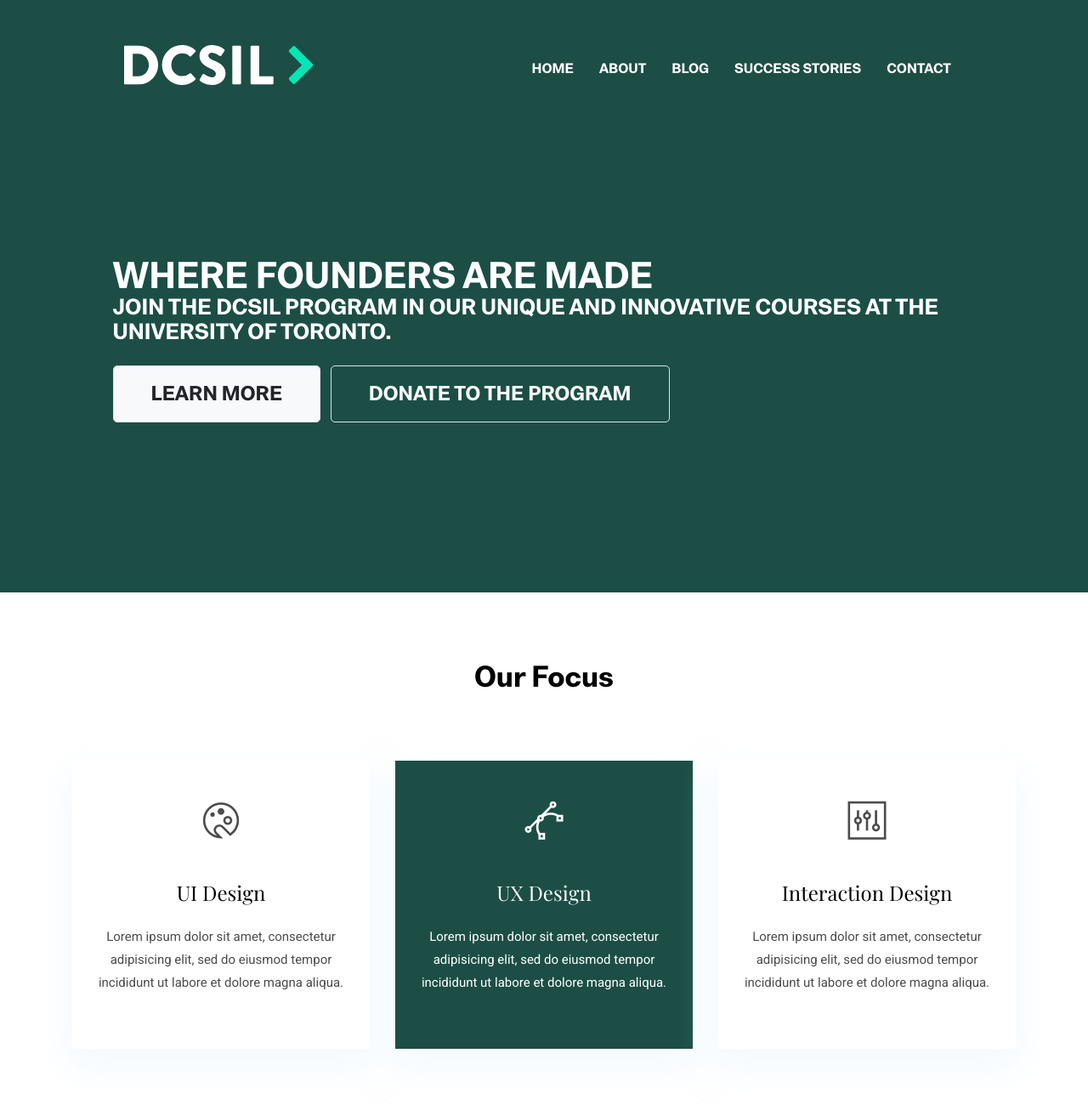
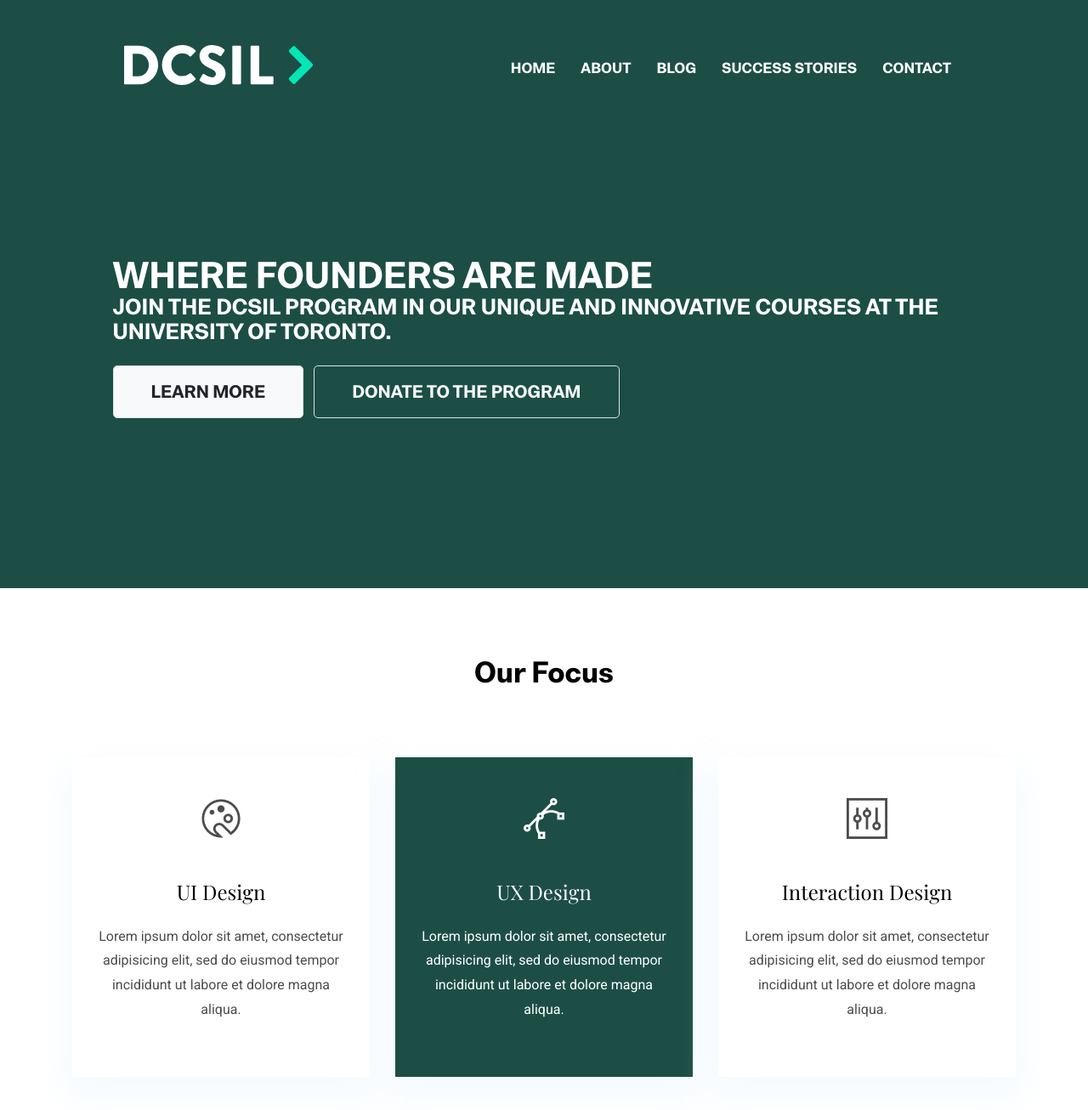
Before and after one commit to dcsil/website, a Jekyll site: the page built from index.html, in a window 1280 px wide and 1400 px high. Shown: the top 1306 px of the window at 85% size. Built offline with Jekyll 4.4.1, drawn with Linux system fonts in a browser that asks for light colours.

Commit message:
Use EM for fonts

```diff
--- a/assets/scss/_buttons.scss
+++ b/assets/scss/_buttons.scss
@@ -1,6 +1,6 @@
 /* Button style */
 .btn {
-  font-size: 22px;
+  font-size: 1.2em;
   font-family: $secondary-font;
   text-transform: capitalize;
   padding: 16px 44px;
@@ -21,13 +21,13 @@
   }
 
   &-sm {
-    font-size: 15px;
+    font-size: 1em;
     padding: 10px 30px;
   }
 
   &-xs {
     padding: 5px 10px;
-    font-size: 15px;
+    font-size: 1em;
   }
 }
 
--- a/assets/scss/_common.scss
+++ b/assets/scss/_common.scss
@@ -200,7 +200,7 @@
 
 /* icon */
 .icon {
-  font-size: 45px;
+  font-size: 3em;
 }
 
 .icon-bg {
--- a/assets/scss/_typography.scss
+++ b/assets/scss/_typography.scss
@@ -12,18 +12,18 @@
   line-height: 1.2;
   font-family: $primary-font;
   -webkit-font-smoothing: antialiased;
-  font-size: 15px;
+  font-size: 1em;
   color: $text-color;
 }
 
 p, .paragraph {
   font-weight: 400;
   color: $text-color;
-  font-size: 15px;
+  font-size: 1em;
   line-height: 1.8;
   font-family: $primary-font;
   &-lg{
-    font-size: 22px;
+    font-size: 1.2em;
   }
 }
 
--- a/assets/scss/templates/_blog.scss
+++ b/assets/scss/templates/_blog.scss
@@ -13,7 +13,7 @@
   background: $gray;
   border-left: 2px solid $primary-color;
   font-style: italic;
-  font-size: 22px;
+  font-size: 1.2em;
   line-height: inherit;
 }
 
@@ -24,7 +24,7 @@
 
   strong {
     font-family: $secondary-font;
-    font-size: 22px;
+    font-size: 1.2em;
     font-weight: normal;
     color: $text-color-dark;
     display: inherit;
```
